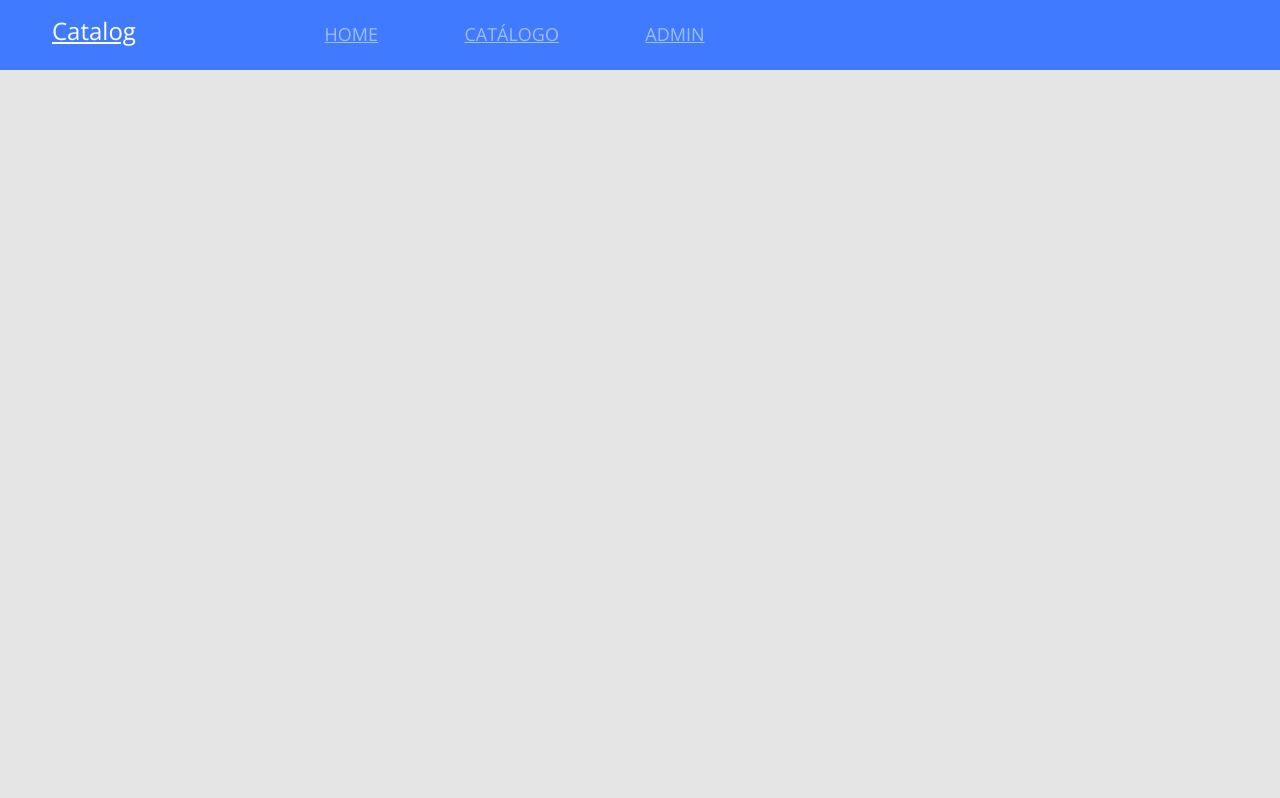
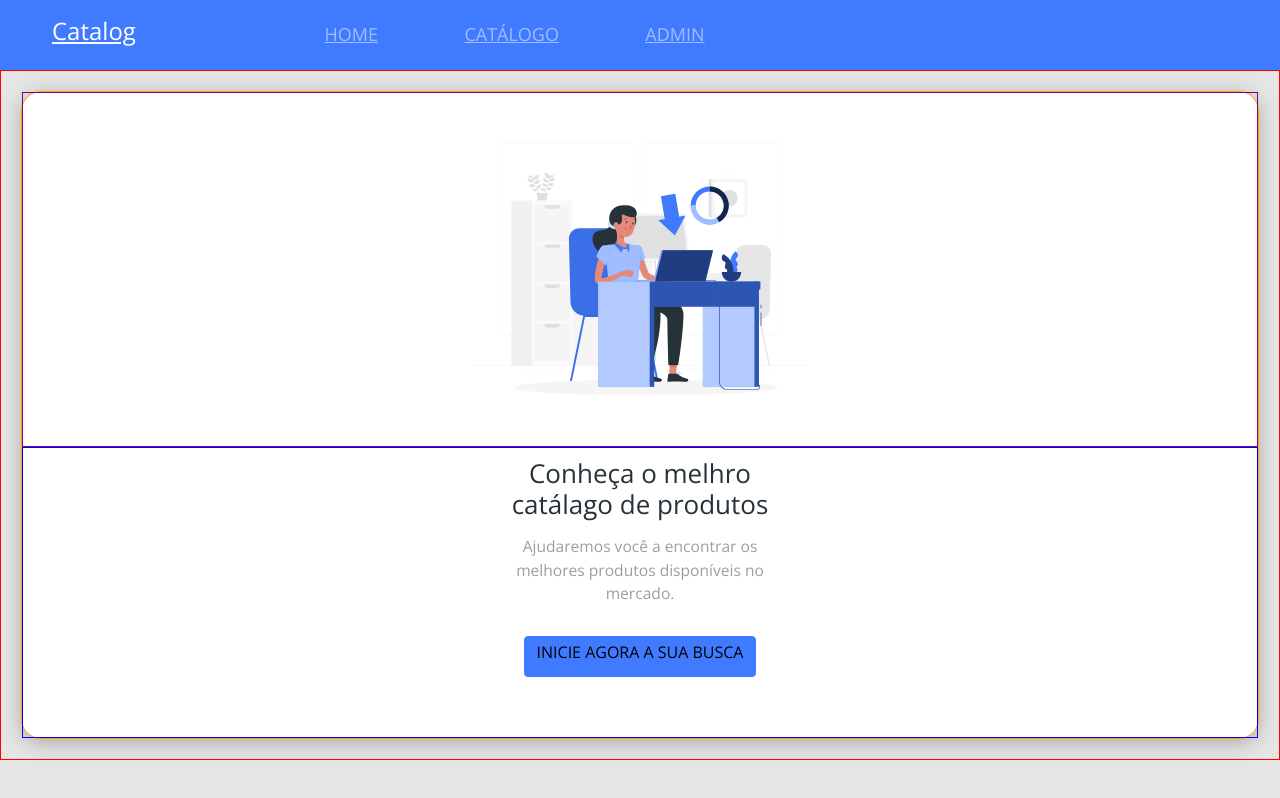
Before and after one commit to Italogabrieldias/catalog, a React (Create React App) app in the folder frontend/: page / in a window 1280 px wide. Built offline with nearby package versions, Linux system fonts and the light colour scheme.

Commit message:
resolution setting

```diff
--- a/frontend/package.json
+++ b/frontend/package.json
@@ -43,5 +43,8 @@
       "last 1 firefox version",
       "last 1 safari version"
     ]
+  },
+  "devDependencies": {
+    "@babel/plugin-proposal-private-property-in-object": "^7.21.11"
   }
 }
--- a/frontend/src/App.tsx
+++ b/frontend/src/App.tsx
@@ -1,9 +1,10 @@
 import "./App.css";
 import "./assets/styles/custom.scss";
-import Navbar from "components/Navbar";
+import Home from "page/Home";
 const App = () => {
   return (
-  <Navbar/>
+  <Home/>
+
   )
 }
 
--- a/frontend/src/components/Navbar/index.tsx
+++ b/frontend/src/components/Navbar/index.tsx
@@ -13,15 +13,15 @@ const Navbar = () => {
           className="navbar-toggler"
           type="button"
           data-bs-toggle="collapse"
-          data-bs-target="#dscatalog-navbar"
-          aria-controls="dscatalog-navbar"
+          data-bs-target="#catalog-navbar"
+          aria-controls="catalog-navbar"
           aria-expanded="false"
           aria-label="Toggle navigation"
         >
           <span className="navbar-toggler-icon"></span>
         </button>
 
-        <div className="collapse navbar-collapse" id="dscatalog-navbar">
+        <div className="collapse navbar-collapse" id="catalog-navbar">
           <ul className="navbar-nav offset-md-2 main-menu">
             <li>
               <a href="link">HOME</a>
--- /dev/null
+++ b/frontend/src/components/buttonIcon/index.tsx
@@ -0,0 +1,8 @@
+const ButtonIcon = () => {
+  return (
+    <button className="btn btn-primary btn-icon">
+      <h6>INICIE AGORA A SUA BUSCA</h6>
+    </button>
+  );
+};
+export default ButtonIcon;
--- /dev/null
+++ b/frontend/src/components/buttonIcon/styles.css
@@ -0,0 +1,34 @@
+.btn-container {
+  display: flex;
+}
+
+.btn-container button {
+  border-radius: 10px 0 0 10px;
+}
+
+.btn h6 {
+  color: #fff;
+  font-size: 12px;
+  text-transform: uppercase;
+}
+
+.btn-icon-container {
+  display: flex;
+  justify-content: center;
+  align-items: center;
+  width: 50px;
+  height: 50px;
+  border-radius: 0px 10px 10px 0px;
+  background-color: #33569B;
+}
+
+@media (min-width: 576px) {
+  .btn-icon-container {
+      width: 70px;
+      height: 70px;
+  }
+
+  .btn h6 {
+      font-size: 18px;
+  }
+}
--- /dev/null
+++ b/frontend/src/page/Home/index.tsx
@@ -0,0 +1,30 @@
+import{ReactComponent as MainImagen} from 'assets/images/main-image.svg';
+import Navbar from "components/Navbar";
+import './styles.css';
+import ButtonIcon from 'components/buttonIcon';
+
+const Home = () => {
+
+  return(
+    <>
+    <Navbar/>
+    <div className="home-container">
+      <div className="home-card">
+        <div className="home-content-container">
+          <h1>Conheça o melhro catálago de produtos</h1>
+          <p>Ajudaremos você a encontrar os melhores produtos disponíveis no mercado.</p>
+          <ButtonIcon/>
+        </div>
+        <div className="home-image-container">
+          <MainImagen/>
+        </div>
+
+      </div>
+    </div>
+    </>
+
+  );
+
+}
+
+export default Home;
--- /dev/null
+++ b/frontend/src/page/Home/styles.css
@@ -0,0 +1,46 @@
+.home-container{
+  text-align: center;
+  padding: 20px;
+  font-size: 26px;
+  border: 1px solid red;
+
+}
+
+.home-card {
+  display: flex;
+  flex-direction: column-reverse;
+  border: 1px solid orange;
+  background-color: #fff;
+  border-radius: 20px;
+  box-shadow: 0px 4px 20px rgba(0, 0, 0, 0.25);
+}
+.home-content-container {
+  display: flex;
+  flex-direction: column;
+  align-items: center;
+  padding: 10px 10px 60px 10px;
+  border: 1px solid blue;
+}
+
+.home-content-container h1 {
+  width: 260px;
+  color: #263238;
+  font-size: 1em;
+  margin-bottom: 15px;
+}
+.home-content-container p {
+  width: 260px;
+  color: #9E9E9E;
+  font-size: 0.6em;
+  margin-bottom: 30px;
+}
+.home-image-container{
+
+  padding: 50px 15px;
+  border: 1px solid purple;
+
+}
+
+.home-image-container svg {
+  width: 100%;
+}
```
Also changed, not shown: 2 other files (tests, documents, lock files or other folders).
